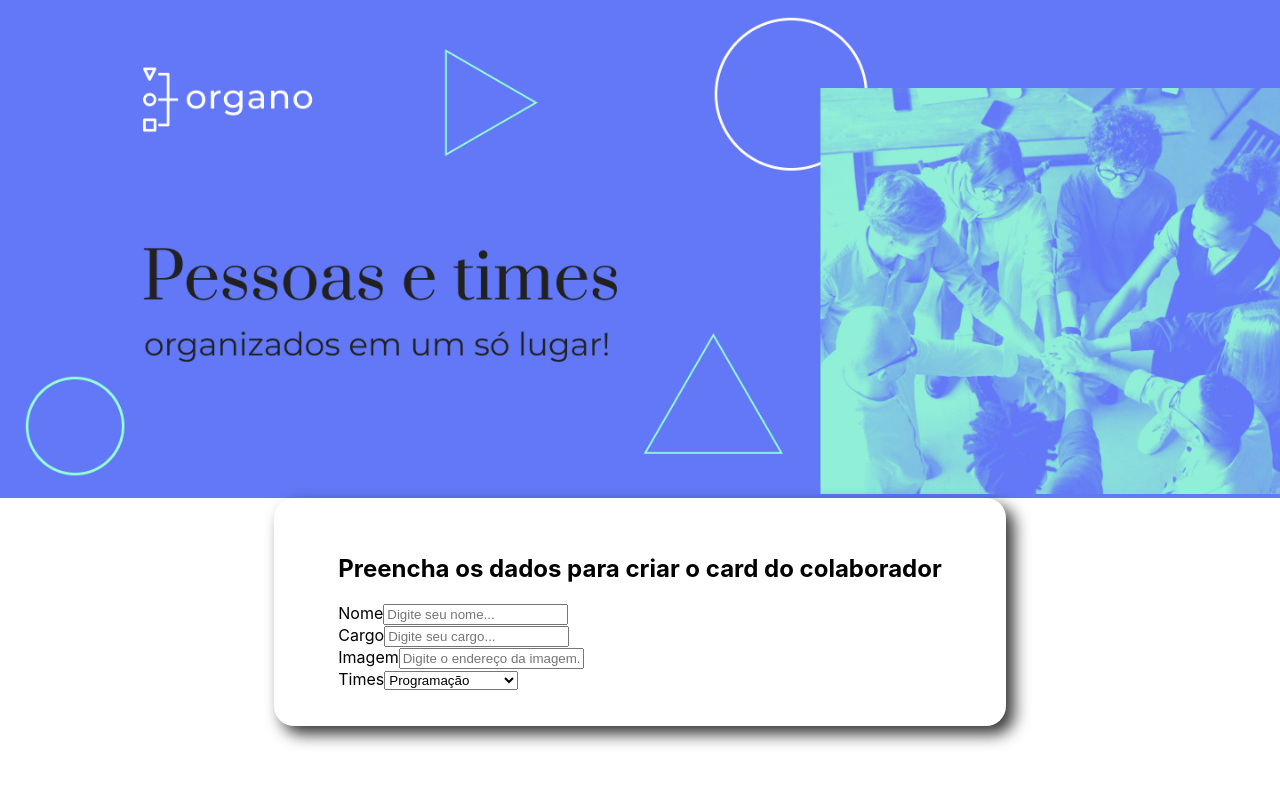
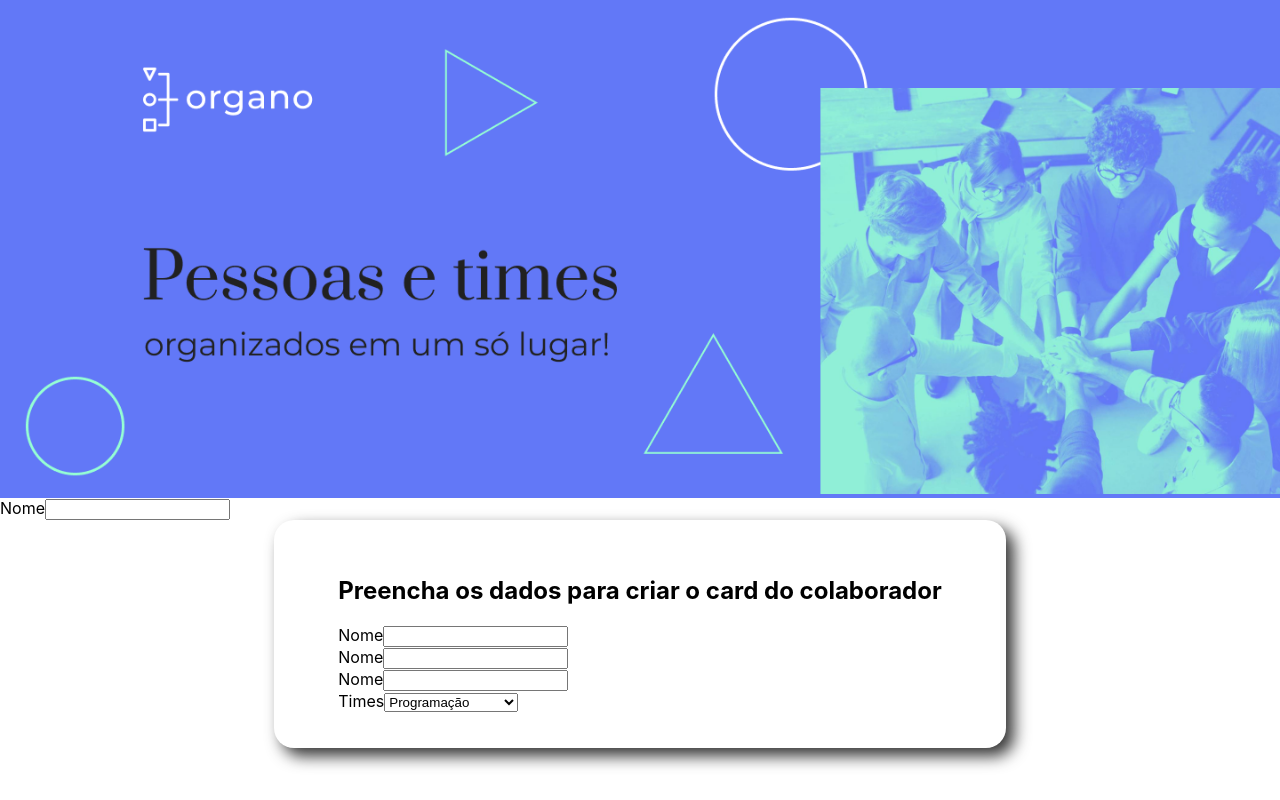
Before and after one commit to Cmurilo1/React-projeto-organo, a React (Create React App) app: page / in a window 1280 px wide. Built offline with nearby package versions, Linux system fonts and the light colour scheme.

Commit message:
Componentes:Banner,CampoTexto,Formulario e listaSuspensa

```diff
--- a/src/App.js
+++ b/src/App.js
@@ -1,12 +1,13 @@
 
 import Banner from './componentes/Banner';
 import Formulario from './componentes/Formulario';
-
+import CampoTexto from './componentes/CampoTexto';
 
 function App() {
   return (
     <div className="App">
       <Banner/>
+       <CampoTexto/>
       <Formulario/>
     </div>
   );
--- a/src/componentes/Banner/Banner.js
+++ b/src/componentes/Banner/Banner.js
@@ -10,3 +10,4 @@ import './Banner.css';
 )
 
 }
+export default Banner;
--- a/src/componentes/CampoTexto/index.js
+++ b/src/componentes/CampoTexto/index.js
@@ -1,15 +1,10 @@
-import './CampoTexto.css'
-
-const CampoTexto = (props) => {
-
-    const placeholderModificada = `${props.placeholder}...`
-
+const CampoTexto = () => {
     return (
         <div className="campo-texto">
-            <label>{props.label}</label>
-            <input placeholder={placeholderModificada} />
+            <label>Nome</label>
+            <input />
         </div>
     )
 }
 
-export default CampoTexto
+export default CampoTexto;
```
